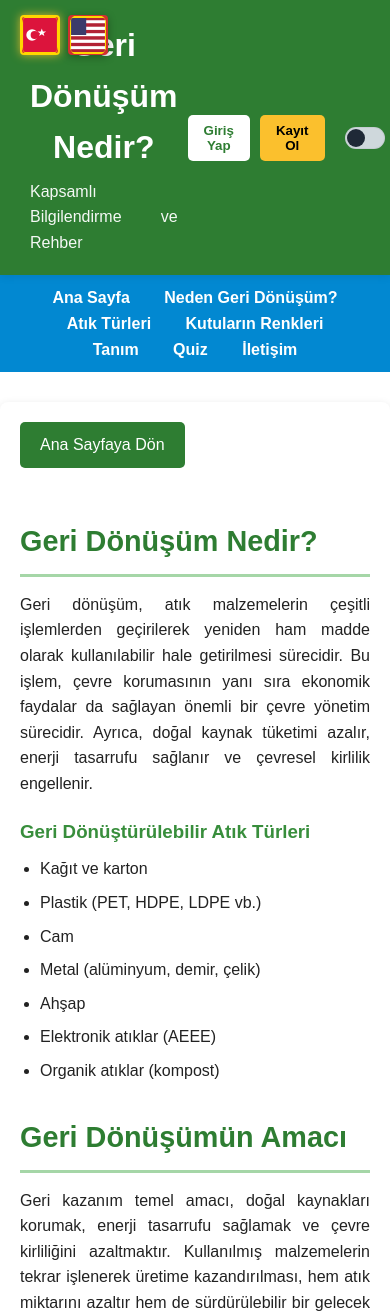
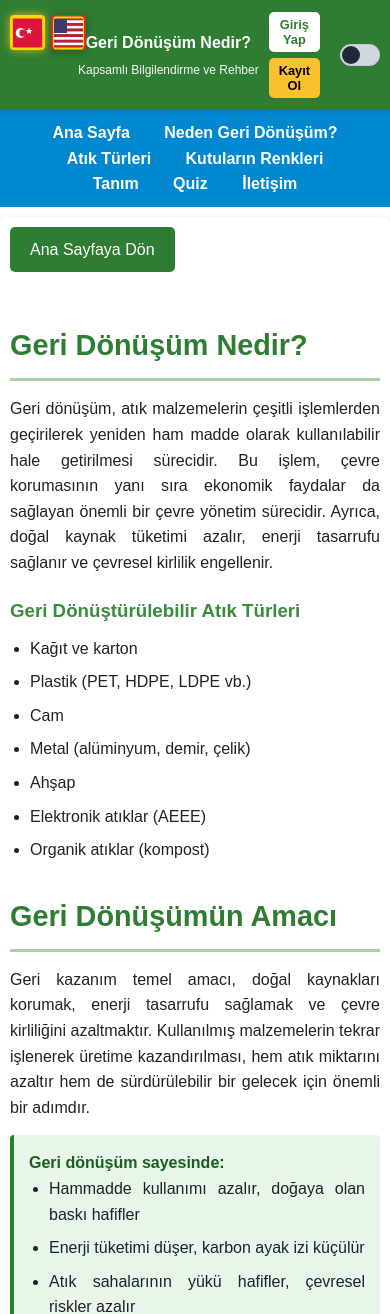
Before and after one commit to Geri-Donusum-Sistemi/GrupProjesi, a Flask app: page /bilgi in a window 390 px wide. Shown: the top 1314 px of the page. Run offline with Flask 3, Linux system fonts and the light colour scheme.

Commit message:
güncelleme

```diff
--- a/static/css/styles.css
+++ b/static/css/styles.css
@@ -708,3 +708,101 @@ button:focus, a:focus { outline: 3px solid rgba(46,125,50,0.12); outline-offset:
 /* Details styling for tibbi/seffaf */
 .kutu-details.tibbi { background: #fdecea; color: #5f1a1a; border-left: 6px solid #d32f2f; }
 .kutu-details.seffaf { background: #fbfbfd; color: #2c2c2c; border-left: 6px dashed #9e9e9e; }
+
+/* ===== MOBILE RESPONSIVE ===== */
+@media (max-width: 768px) {
+  /* Language toggle */
+  .language-toggle {
+    left: 10px;
+    bottom: 10px;
+    gap: 6px;
+  }
+  .lang-flag {
+    width: 35px;
+    height: 35px;
+  }
+
+  /* Header adjustments */
+  header {
+    padding: 12px 10px !important;
+  }
+  header h1 {
+    font-size: 1.2rem !important;
+  }
+  header p {
+    font-size: 0.85rem !important;
+  }
+
+  /* Auth buttons */
+  .auth-buttons {
+    flex-direction: column;
+    gap: 6px !important;
+  }
+  .auth-buttons button {
+    padding: 6px 12px !important;
+    font-size: 0.85rem !important;
+  }
+
+  /* User info */
+  .user-info {
+    flex-direction: column;
+    gap: 6px !important;
+    font-size: 0.85rem !important;
+  }
+  .user-info button {
+    padding: 5px 10px !important;
+    font-size: 0.8rem !important;
+  }
+
+  /* Container */
+  .container {
+    padding: 10px !important;
+    margin: 10px auto !important;
+  }
+
+  /* Kutular grid */
+  .kutular {
+    flex-direction: column !important;
+    gap: 8px !important;
+  }
+  .kutu {
+    min-width: 100% !important;
+    padding: 12px !important;
+    font-size: 0.95rem !important;
+  }
+
+  /* Mini boxes */
+  .mini-row {
+    flex-direction: column;
+    gap: 8px;
+  }
+  .mini-item {
+    width: 100%;
+  }
+
+  /* Modal */
+  .modal-content {
+    width: 95% !important;
+    max-width: 95% !important;
+    padding: 20px !important;
+  }
+  .modal-content h2 {
+    font-size: 1.3rem !important;
+  }
+  .modal-content input {
+    font-size: 0.95rem !important;
+  }
+}
+
+@media (max-width: 480px) {
+  header h1 {
+    font-size: 1rem !important;
+  }
+  header p {
+    font-size: 0.75rem !important;
+  }
+  .auth-buttons button {
+    font-size: 0.8rem !important;
+    padding: 5px 10px !important;
+  }
+}
--- a/templates/index.html
+++ b/templates/index.html
@@ -2,6 +2,7 @@
 <html lang="tr">
 <head>
     <meta charset="UTF-8">
+    <meta name="viewport" content="width=device-width, initial-scale=1.0">
     <title>Geri Dönüşüm Bilgilendirme Sistemi</title>
     <style>
         body {
@@ -744,7 +745,7 @@ window.onclick = function(event) {
         <p><strong>Adres:</strong> Ankara, Türkiye</p>
         <p><strong>Sosyal Medya:</strong></p>
         <ul>
-            <li><a href="#">Facebook</a></li>
+            <li><a href="https://tr-tr.facebook.com/people/Nuri-Özcan/pfbid02qZLpxBytPssM76mGSPKQErbYgTmyt98XfR3PzAxmdRyA3EsnBhyPdGANnnTYZ4YNl/" target="_blank" rel="noopener">Facebook</a></li>
             <li><a href="https://www.instagram.com/_enderbartug/" target="_blank">Instagram (_enderbartug)</a></li>
             <li><a href="https://www.instagram.com/nuri_ozcaan/" target="_blank">Instagram (nuri_ozcaan)</a></li>
         </ul>
```
Also changed, not shown: templates/admin.html (+43 -0 lines), templates/quiz.html (+71 -0 lines).
